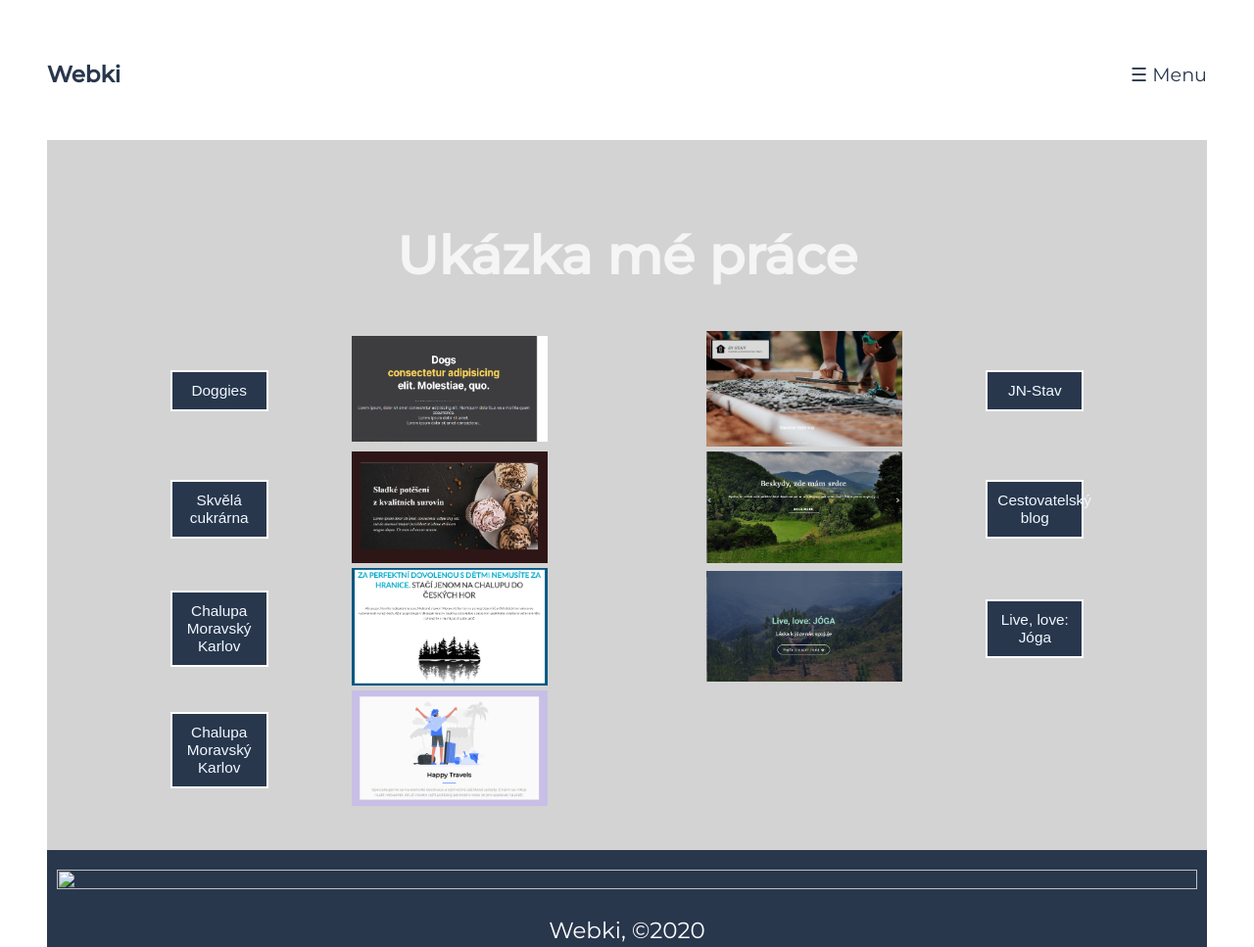
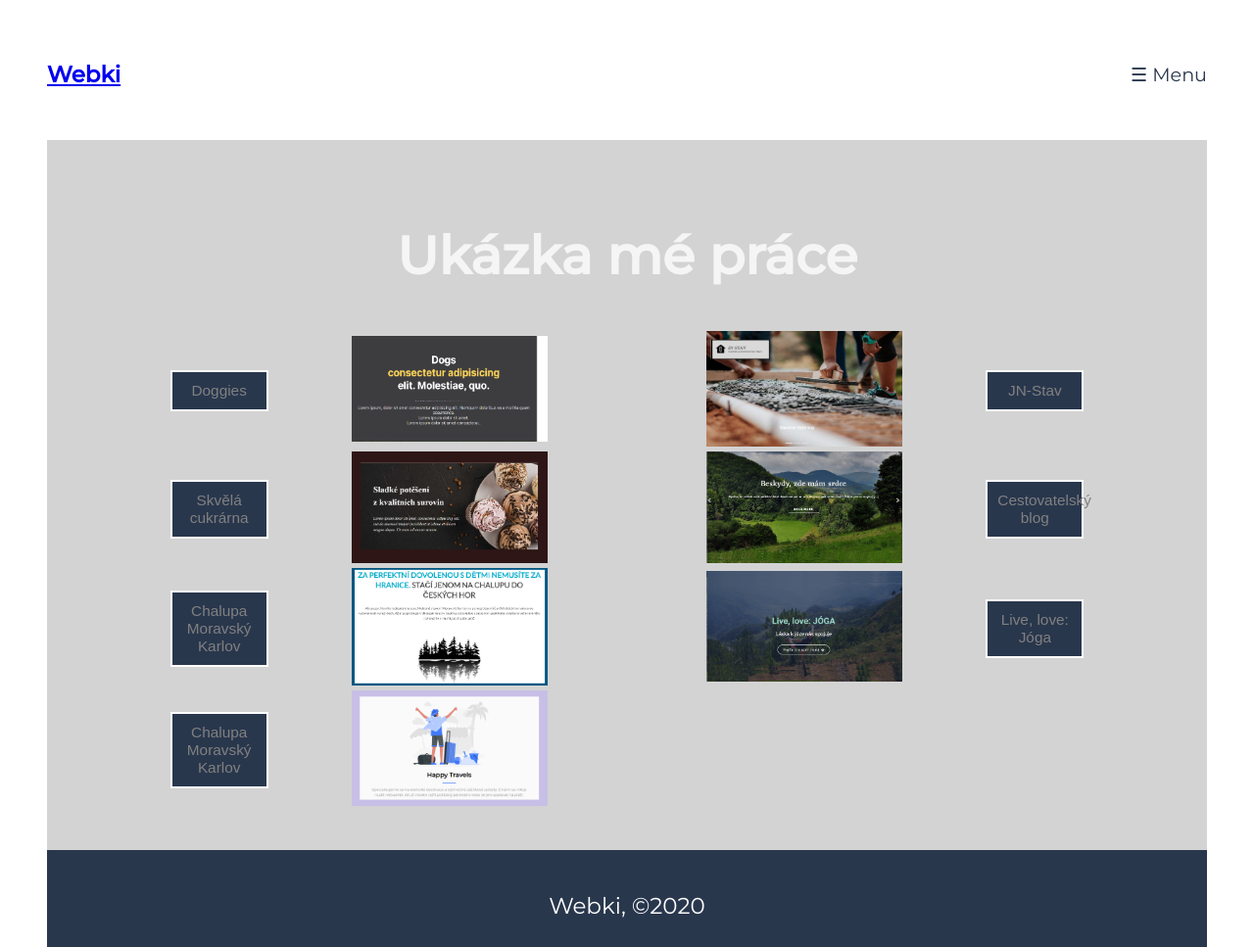
Before and after one commit to JancurovaVera/web-webki, an Eleventy site: page work.html in a window 1280 px wide. Shown: the top 967 px of the page at 98% size. Built offline with nearby package versions, Linux system fonts and the light colour scheme; Eleventy itself is replaced by a stand-in of ours; files that its build step writes are made by us from their sources.

Commit message:
finalchange

```diff
--- a/_includes/partials/page-bottom.njk
+++ b/_includes/partials/page-bottom.njk
@@ -1,7 +1,7 @@
 
     <footer>
         <div class="footer-logo">
-          <img src="#" alt="" />
+
           <p class="logo-text">Webki, ©2020</p>
         </div>
         <div class="footer-right">
--- a/_includes/partials/page-top.njk
+++ b/_includes/partials/page-top.njk
@@ -21,5 +21,5 @@
     <header class="header" id="header">
       <div class="main-line">
         <div class="logo">
-          <h6 class="logo-text">Webki</h6>
+          <a href="/index/"><h6 class="logo-text">Webki</h6></a>
         </div>
--- a/scss/_section.scss
+++ b/scss/_section.scss
@@ -10,6 +10,8 @@ section {
 
   .icon {
     max-width: 30px;
+    height: 30px;
+    object-fit: cover;
     fill: #29374d;
   }
   .zarizeni-one {
--- a/scss/_work.scss
+++ b/scss/_work.scss
@@ -39,7 +39,7 @@ img{
 
 .project__a{
     text-decoration: none;
-   color: aliceblue;
+   color: grey;
 }
 
 @media (min-width: 780px) {
```
Also changed, not shown: index.html (+1 -1 lines), css/style.css, 1 other file.
